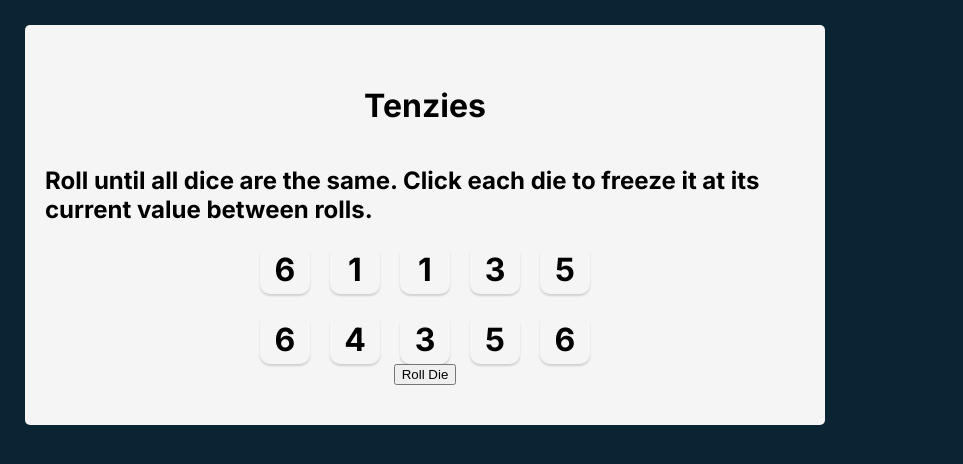
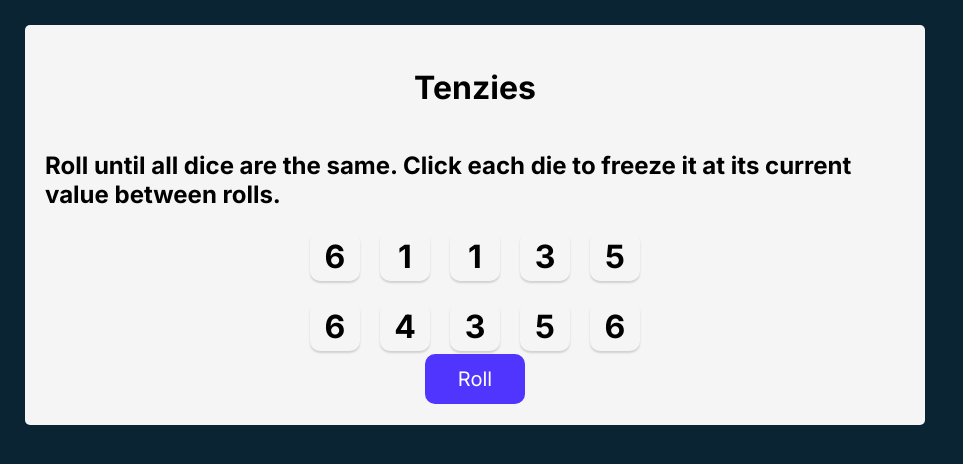
Before and after one commit to nikitagazul/Tenzies, a React (Create React App) app in the folder tenzies/: page / in a window 1280 px wide. Shown: the top 464 px of the page, without its empty margins (0-963 px from the left). Built offline with nearby package versions, Linux system fonts and the light colour scheme.

Commit message:
button complete

```diff
--- a/tenzies/src/App.js
+++ b/tenzies/src/App.js
@@ -15,6 +15,10 @@
 
   const numsElements = nums.map(item=> <Dice die={item}/>)
 
+  function rollDice(){
+    setNums(allNewDice())
+  }
+
 
   return (
     <main className="app--border">
@@ -23,7 +27,7 @@
       <div className="dice--container">
         {numsElements}
       </div>
-      <button>Roll Die</button>
+      <button className="roll--dice" onClick={rollDice}>Roll</button>
     </main>
   );
 }
--- a/tenzies/src/styles.css
+++ b/tenzies/src/styles.css
@@ -12,12 +12,12 @@
 main{
     background-color: #F5F5F5;
     height: 400px;
-    max-width: 800px;
+    max-width: 900px;
     border-radius: 5px;
     padding: 20px;
     display: flex;
     flex-direction: column;
-    justify-content: center;
+    justify-content: space-around;
     align-items: center;
 }
 
@@ -41,3 +41,23 @@
 .dice--style{
     font-size: 2rem;
 }
+
+.roll--dice{
+    height: 50px;
+    width: 100px;
+    border: none;
+    border-radius: 10px;
+    background-color: #5035FF;
+    font-size: 20px;
+    color: white;
+    font-family: 'Inter', sans-serif;
+    cursor: pointer;
+}
+
+.roll--dice:focus{
+    outline: none;
+}
+
+.roll--dice:active{
+    box-shadow: inset 5px 5px 10px -3px rgba(0, 0, 0, 0.7);
+}
```
